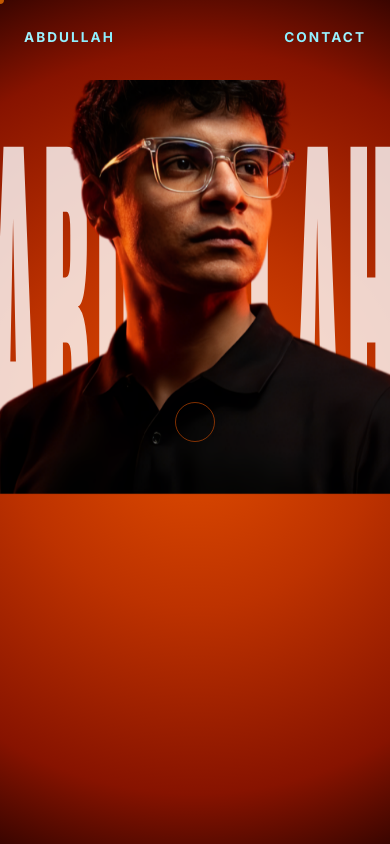
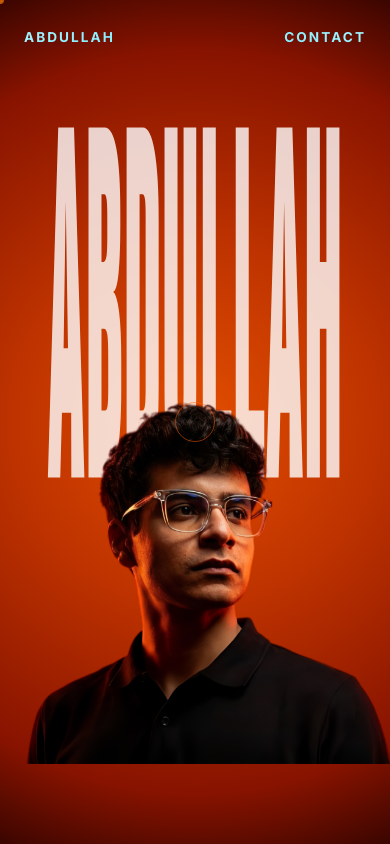
Before and after one commit to AbdullahRashid23/Abdullah-Rashid, a website built with Vite: page index.html in a window 390 px wide. Shown: the top 844 px of the page. Built offline with nearby package versions, Linux system fonts and the light colour scheme; a script that the page names is missing.

Commit message:
Update style.css

```diff
--- a/style.css
+++ b/style.css
@@ -588,26 +588,44 @@ section:not(#hero) {
 /* --- MOBILE SPECIFIC --- */
 @media (max-width: 600px) {
 
-  /* Background text: taller stretch, pushed higher */
+  /* Background text: constrained within screen, taller via scaleY only */
   .ref-bg-text {
-    top: 42%;
-    transform: translate(-50%, -50%) scale(1, 4.2);
-    font-size: min(28vw, 13rem);
+    top: 40%;
+    /* Fit within screen — no horizontal overflow */
+    font-size: clamp(2rem, 22vw, 7rem);
+    /* Tall stretch */
+    transform: translate(-50%, -50%) scale(1, 5.5);
+    letter-spacing: 0.04em;
   }
 
-  /* Subject image: moved upward, smooth bottom fade */
+  /* Hero: fill viewport exactly, no orange gap below */
+  .reference-hero {
+    height: 100svh;
+    min-height: 100svh;
+    justify-content: flex-end;
+  }
+
+  /* Image wrapper: fill bottom, no gap */
   .ref-image-wrapper {
-    height: 90vh;
-    margin-bottom: -8vh;
-    -webkit-mask-image: linear-gradient(to bottom, black 70%, transparent 100%);
-    mask-image: linear-gradient(to bottom, black 70%, transparent 100%);
+    height: 65vh;
+    width: 100%;
+    margin-bottom: 0;
+    display: flex;
+    align-items: flex-end;
+    justify-content: center;
+    -webkit-mask-image: none;
+    mask-image: none;
   }
 
   .ref-hero-img {
-    transform: translateY(-6vh) scale(1.3);
-    object-position: center 15%;
+    width: 100%;
+    height: 100%;
+    object-fit: contain;
+    object-position: bottom center;
+    transform: none;
   }
 }
+
 
 /* --- HIDE CURSOR ON TOUCH/MOBILE --- */
 @media (hover: none) and (pointer: coarse) {
```
